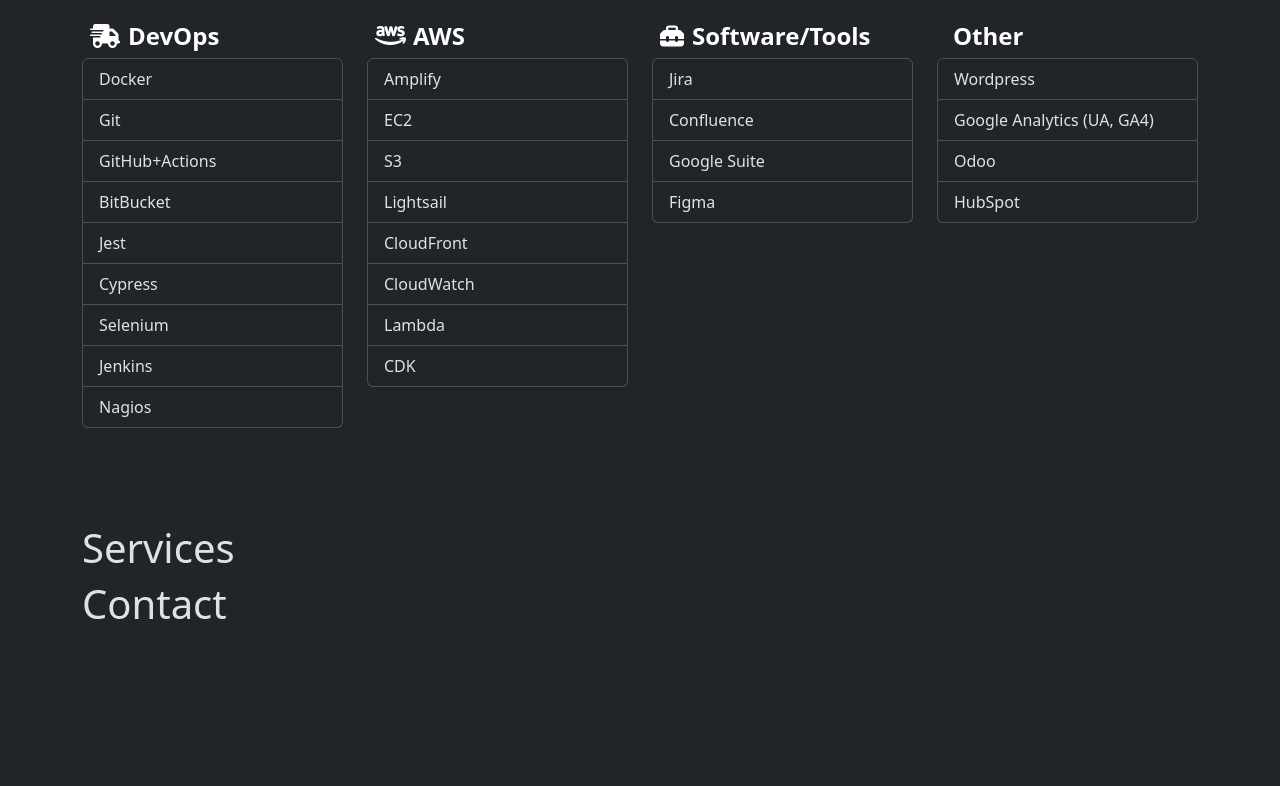
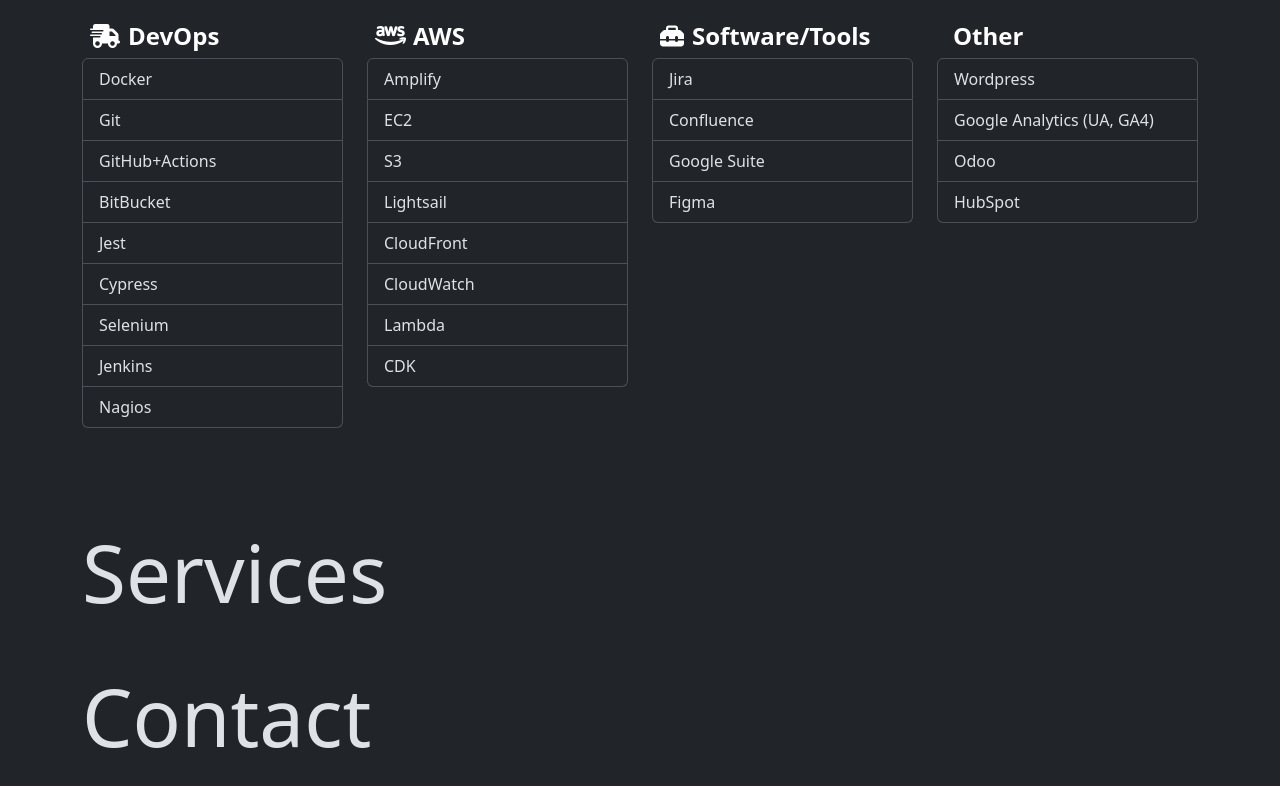
Before and after one commit to greenham/ghsdev-web, a React (Vite) app: page / in a window 1280 px wide. Shown: the part 2945-3731 px from the top of the page. Before the commit the page ends 3581 px from the top, so only its background shows below. Built offline with nearby package versions, Linux system fonts and the light colour scheme; some icons are missing.

Commit message:
standardize heading

```diff
--- a/src/components/Contact.tsx
+++ b/src/components/Contact.tsx
@@ -2,8 +2,8 @@
 
 function Contact({ id }: { id: string }) {
   return (
-    <Container id={id}>
-      <h1>Contact</h1>
+    <Container id={id} className="my-5">
+      <h1 className="display-1">Contact</h1>
     </Container>
   );
 }
--- a/src/components/Services.tsx
+++ b/src/components/Services.tsx
@@ -2,8 +2,8 @@
 
 function Services({ id }: { id: string }) {
   return (
-    <Container id={id}>
-      <h1>Services</h1>
+    <Container id={id} className="my-5">
+      <h1 className="display-1">Services</h1>
     </Container>
   );
 }
```
